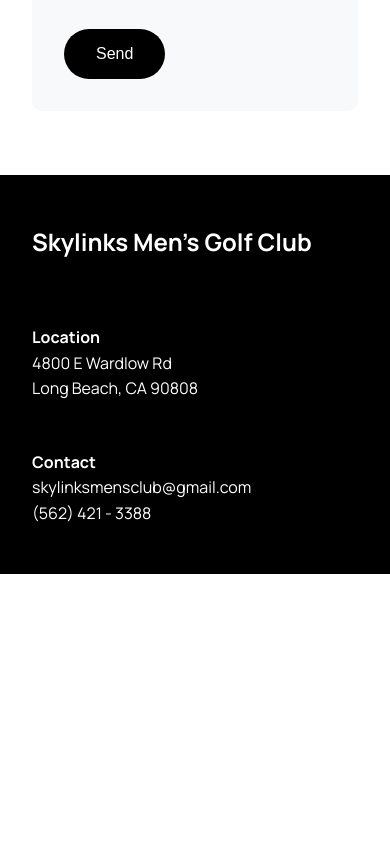
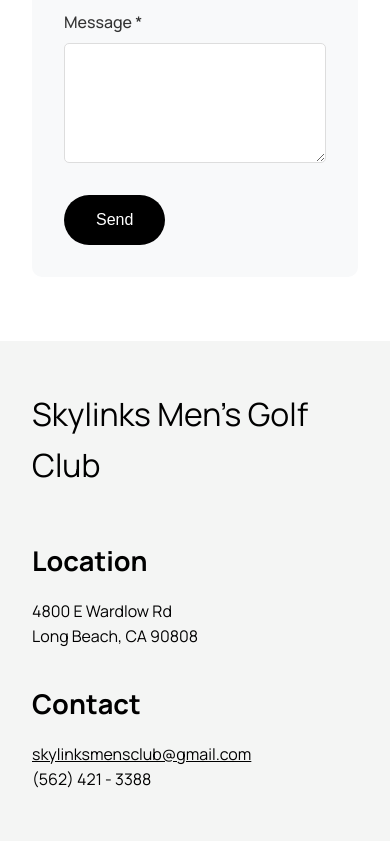
Before and after one commit to bmwells/skylinksmensgolfclub-website, a website: page public/index.html in a window 390 px wide. Shown: the part 4955-5796 px from the top of the page. Before the commit the page ends 5529 px from the top, so only its background shows below. Drawn offline with Linux system fonts and the light colour scheme.

Commit message:
home page update

```diff
--- a/public/css/styles.css
+++ b/public/css/styles.css
@@ -184,6 +184,12 @@
     gap: 4rem;
 }
 
+.contact-info h1 {
+    color: var(--primary);
+    font-size: 4rem;
+    font-weight: 400;
+}
+
 .contact-info h2 {
     color: var(--primary);
     margin-bottom: 2rem;
@@ -235,35 +241,6 @@
     background-color: #1e3a23;
 }
 
-/* Footer */
-.footer {
-    background-color: var(--primary);
-    color: white;
-    padding: 3rem 2rem;
-}
-
-.footer-grid {
-    display: grid;
-    grid-template-columns: 2fr 1fr 1fr;
-    gap: 3rem;
-    max-width: 1200px;
-    margin: 0 auto;
-}
-
-.footer h3 {
-    margin-bottom: 1rem;
-    font-size: 1.5rem;
-}
-
-.footer a {
-    color: white;
-    text-decoration: none;
-}
-
-.footer a:hover {
-    text-decoration: underline;
-}
-
 /* Responsive Design */
 @media (max-width: 768px) {
     .nav-menu {
@@ -273,8 +250,7 @@
     .welcome-grid,
     .tournament-grid,
     .contact-grid,
-    .instagram-grid,
-    .footer-grid {
+    .instagram-grid {
         grid-template-columns: 1fr;
     }
 
--- /dev/null
+++ b/public/footer.html
@@ -0,0 +1,81 @@
+<footer class="footer">
+    <div class="footer-grid">
+        <div class="footer-info">
+            <h3>Skylinks Men's Golf Club</h3>
+        </div>
+        <div class="footer-location">
+            <h4>Location</h4>
+            <p>4800 E Wardlow Rd<br>Long Beach, CA 90808</p>
+        </div>
+        <div class="footer-contact">
+            <h4>Contact</h4>
+            <p><a href="mailto:skylinksmensclub@gmail.com">skylinksmensclub@gmail.com</a><br>(562) 421 - 3388</p>
+        </div>
+    </div>
+</footer>
+<style>
+    /* Footer CSS */
+    .footer {
+        background-color: #f4f5f4;
+        color: black;
+        padding: 3rem 2rem;
+        font-weight: 400;
+    }
+
+    .footer-grid {
+        display: grid;
+        grid-template-columns: 2fr 1fr 1fr;
+        gap: 3rem;
+        max-width: 1200px;
+        margin: 0 auto;
+    }
+
+    .footer h3 {
+        margin-bottom: 1rem;
+        font-size: 3rem;
+        font-weight: 400;
+    }
+
+    .footer h4 {
+        margin-bottom: 1rem;
+        font-size: 1.7rem;
+        text-align: right;
+
+    }
+
+    .footer p {
+        line-height: 1.6;
+        text-align: right;
+    }
+
+    .footer a {
+        color: black;
+        text-decoration: underline;
+    }
+
+    .footer a:hover {
+        text-decoration: underline;
+    }
+
+    /* Responsive Design */
+    @media (max-width: 768px) {
+        .footer-grid {
+            grid-template-columns: 1fr;
+            gap: 2rem;
+        }
+
+        .footer h3 {
+        font-size: 2rem;
+     }
+
+        .footer h4 {
+            text-align: left;
+        }
+
+        .footer p {
+            text-align: left;
+        }
+
+
+    }
+</style>
--- a/public/index.html
+++ b/public/index.html
@@ -170,22 +170,8 @@
         </div>
     </section>
 
-    <!-- Footer -->
-    <footer class="footer">
-        <div class="footer-grid">
-            <div class="footer-info">
-                <h3>Skylinks Men's Golf Club</h3>
-            </div>
-            <div class="footer-location">
-                <h4>Location</h4>
-                <p>4800 E Wardlow Rd<br>Long Beach, CA 90808</p>
-            </div>
-            <div class="footer-contact">
-                <h4>Contact</h4>
-                <p><a href="mailto:skylinksmensclub@gmail.com">skylinksmensclub@gmail.com</a><br>(562) 421 - 3388</p>
-            </div>
-        </div>
-    </footer>
+    <!-- Footer will be loaded here -->
+    <div id="footer-placeholder"></div>
 
     <script src="/js/image.js"></script>
     <script>
@@ -196,6 +182,14 @@
                 document.getElementById('header-placeholder').innerHTML = data;
             })
             .catch(error => console.error('Error loading header:', error));
+
+        // Load footer content
+        fetch('/footer.html')
+            .then(response => response.text())
+            .then(data => {
+                document.getElementById('footer-placeholder').innerHTML = data;
+            })
+            .catch(error => console.error('Error loading footer:', error));
     </script>
 </body>
 </html>
```
Also changed, not shown: public/about/meeting-minutes/index.html (added), public/about/presidents-letter/index.html (added), public/about/who-we-are/index.html (added).
